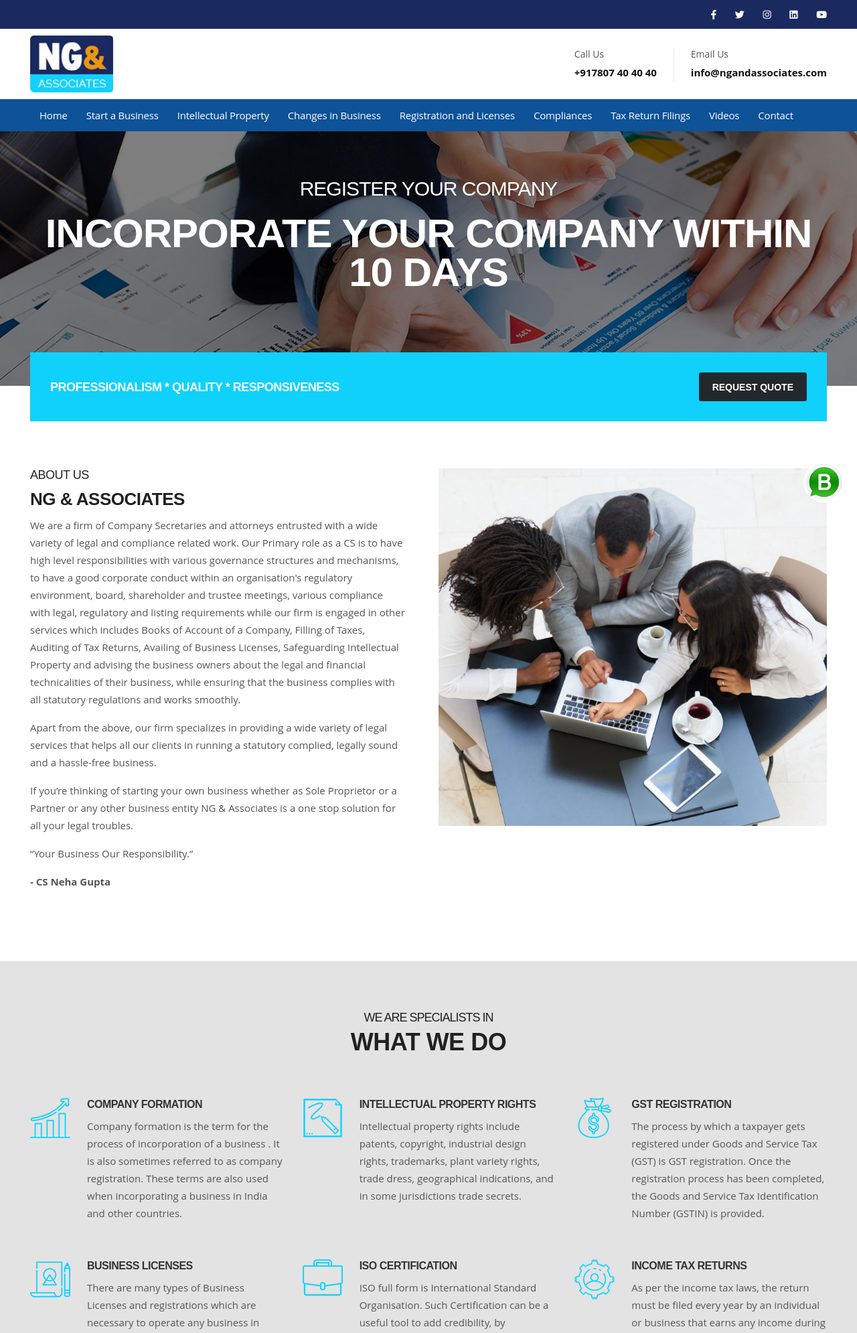
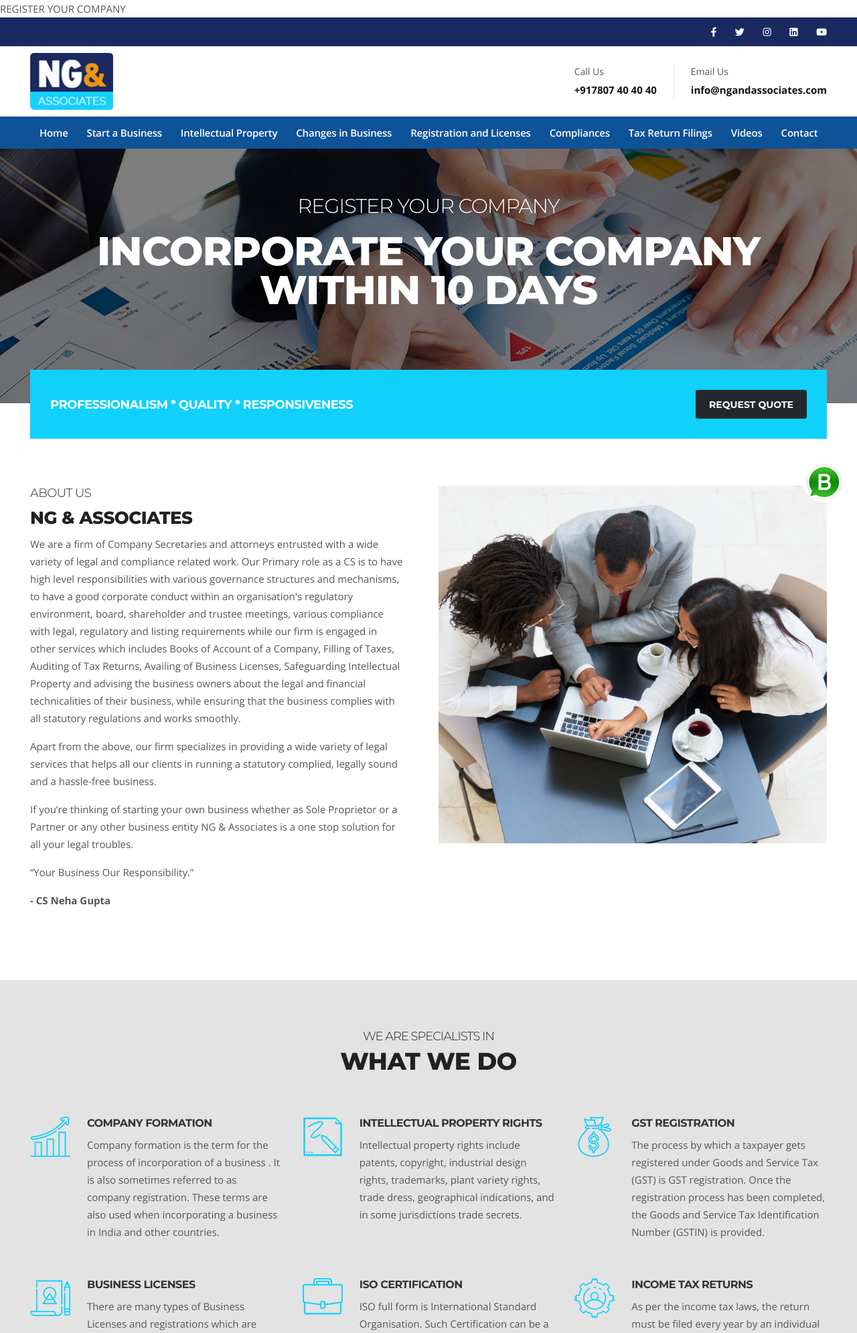
Before and after one commit to Kmpriyankagupta/dgstrhhf, a Django app: template pop2/app/templates/app/index.html in a window 1280 px wide. Shown: the top 1990 px of the page at 67% size. Run offline with Django 4.2, Linux system fonts and the light colour scheme; the template is opened without the code that fills it, so the values that code supplies are empty; some libraries are stand-ins or nearby versions.

Commit message:
third commmit

```diff
--- a/pop2/app/templates/app/bonus-issue.html
+++ b/pop2/app/templates/app/bonus-issue.html
@@ -391,7 +391,7 @@
 
 
       <div class="col-xl-12 col-lg-12">
-        <article><h1>bonus issue, corporate actions, shareholder rewards, bonus shares, retained earnings, pro-rata distribution</h1></article>
+
         <div class="content-inner-page">
 
           <h2 class="column-title mrt-0">Bonus Issue</h2>
--- a/pop2/app/templates/app/index.html
+++ b/pop2/app/templates/app/index.html
@@ -1,6 +1,6 @@
 <!DOCTYPE html>
 <html lang="en">
-{% load static %}
+{% load static %} REGISTER YOUR COMPANY
 <head>
 <meta charset="utf-8">
 <meta http-equiv="Content-Security-Policy" content="default-src 'self'; script-src 'self' 'unsafe-inline' 'unsafe-eval'; style-src 'self' 'unsafe-inline';">
--- a/pop2/app/templates/app/video.html
+++ b/pop2/app/templates/app/video.html
@@ -384,7 +384,7 @@
 
     <div class="row text-center">
       <div class="col-12">
-        <h3 class="section-sub-title" style="margin: 15px 0px;">Video</h3>
+        <h1 class="section-sub-title" style="margin: 15px 0px;">Video</h1>
       </div>
     </div>
     <!--/ Title row end -->
--- a/pop2/app/views.py
+++ b/pop2/app/views.py
@@ -1,5 +1,4 @@
 from django.shortcuts import render, redirect
-from django.views.generic import TemplateView
 from .models import MyModel
 from .models import Page
 def home(request):
```
